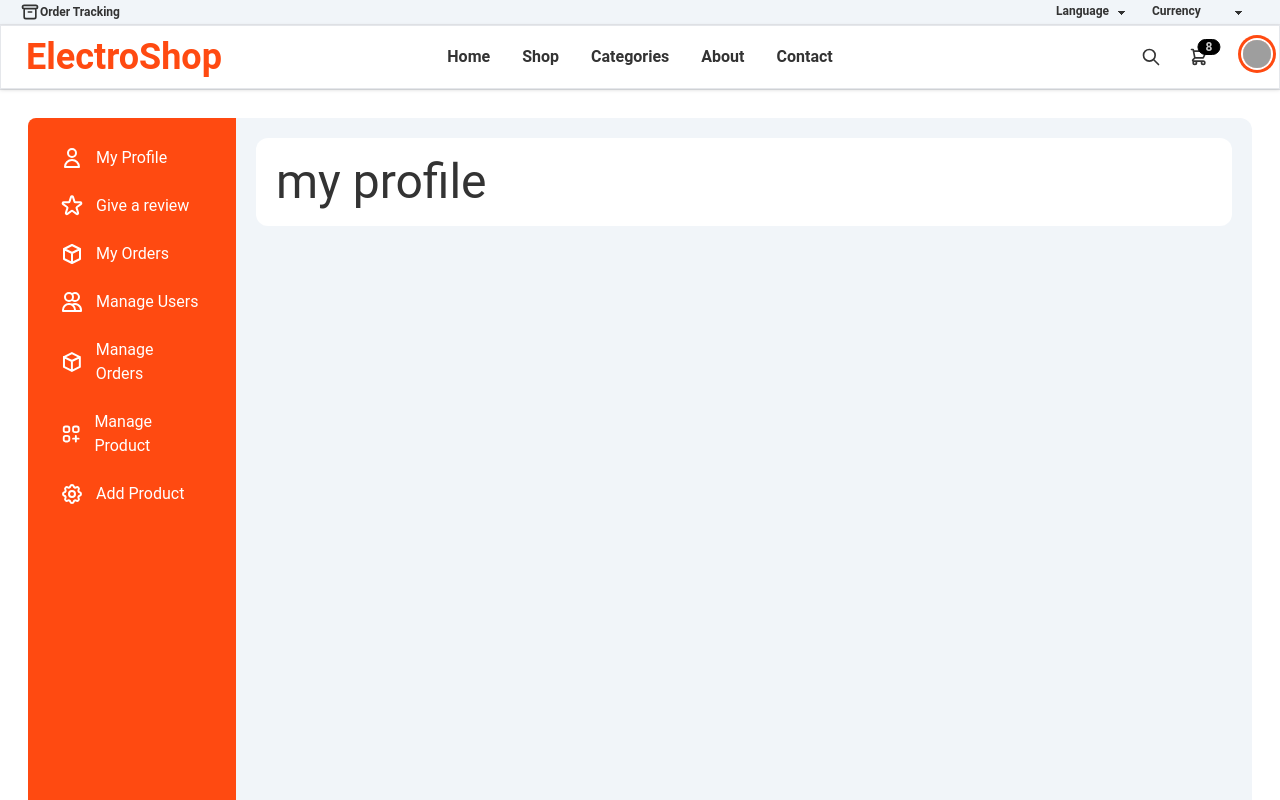
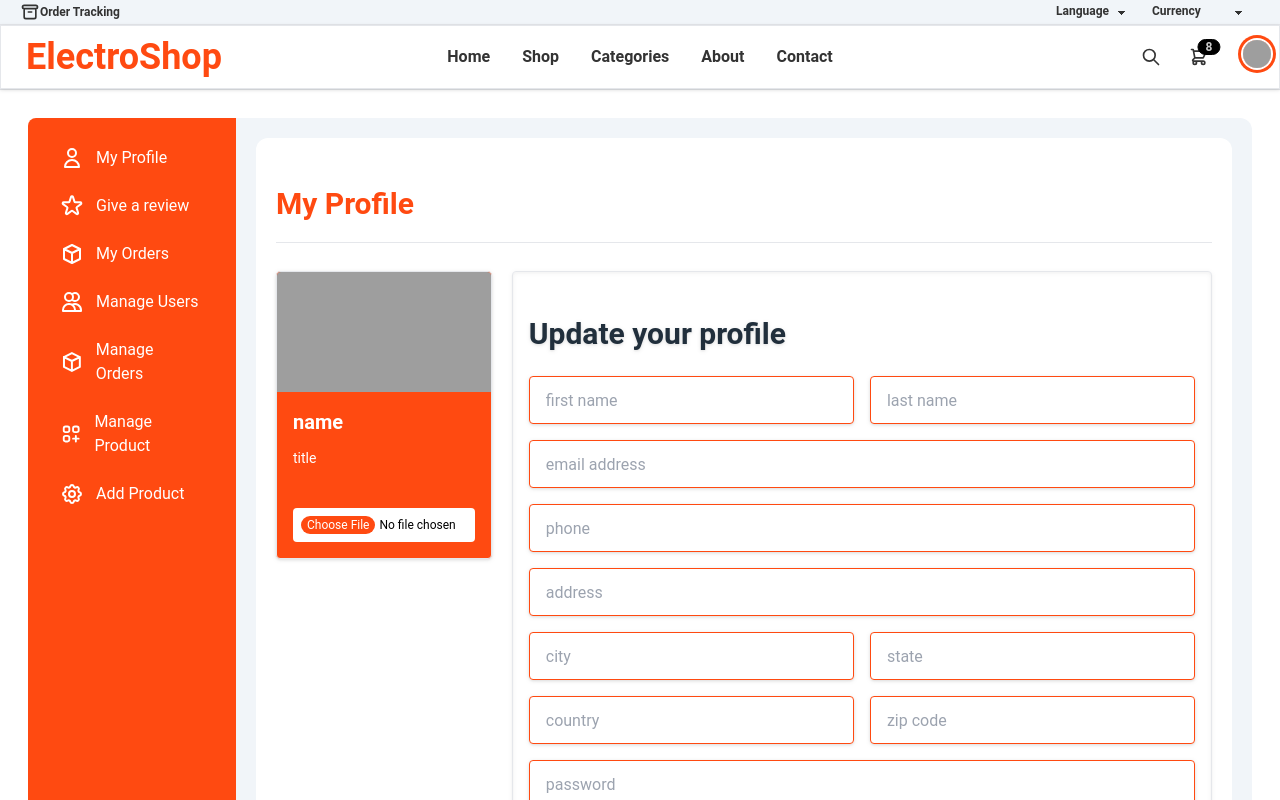
Before and after one commit to MdMuzahid07/ElectroShop_E-commerce-Client-, a React (Create React App) app: page /dashboard/profile in a window 1280 px wide. Built offline with nearby package versions, Linux system fonts and the light colour scheme; grey boxes are pictures that could not be loaded.

Commit message:
my profile page UI/UX almost complete

```diff
--- a/src/Dashboard/MyProfile.jsx
+++ b/src/Dashboard/MyProfile.jsx
@@ -1,9 +1,73 @@
 import React from 'react';
+import { useForm } from "react-hook-form";
+import { Link } from 'react-router-dom';
 
 const MyProfile = () => {
+
+    const { register, handleSubmit, watch, formState: { errors } } = useForm();
+    const onSubmit = data => {
+        console.log(data)
+    };
+
+    console.log(watch("example")); // watch input value by passing the name of it
     return (
-        <div className='mx-auto text-5xl'>
-            <h2>my profile</h2>
+        <div className='mx-auto my-7'>
+            <h2 className='text-3xl font-bold text-primary'>My Profile</h2>
+            <hr className='mt-5 mb-7' />
+
+            <div className='md:flex gap-5'>
+                <div class="card card-compact md:w-72 h-72 bg-primary text-white border drop-shadow rounded">
+                    <figure><img src="https://placeimg.com/400/225/arch" alt="Shoes" /></figure>
+                    <div class="card-body">
+                        <h2 class="card-title">name</h2>
+                        <p>title</p>
+                        <div class="card-actions bg-white rounded p-2">
+                            <input type="file" class=" w-full text-xs text-black
+
+      file:rounded-full file:border-0
+      file:text-xs file:font-xs
+      file:bg-primary file:text-white
+    "/>
+                        </div>
+                    </div>
+                </div>
+
+                <div class="card card-compact w-full border drop-shadow rounded my-7 md:my-0">
+                    <div class="card-body">
+
+                        <h2 className='text-3xl text-accent font-bold mt-7'>Update your profile</h2>
+                        <form onSubmit={handleSubmit(onSubmit)}>
+
+                            <div className='grid md:grid-cols-2 gap-4'>
+                                <input {...register("name")} type="text" placeholder='first name' class="input input-bordered input-primary w-full rounded my-4" />
+                                <input {...register("name")} type="text" placeholder='last name' class="input input-bordered input-primary w-full rounded my-4" />
+                            </div>
+
+                            <input {...register("email")} type="email" placeholder='email address' class="input input-bordered input-primary w-full rounded" />
+
+                            <input {...register("contact")} type="number" placeholder='phone' class="input input-bordered input-primary w-full rounded my-4" />
+
+                            <input {...register("address")} type="text" placeholder='address' class="input input-bordered input-primary w-full rounded" />
+
+                            <div className='grid md:grid-cols-2 gap-4 my-4'>
+                                <input {...register("city")} type="text" placeholder='city' class="input input-bordered input-primary w-full rounded" />
+                                <input {...register("state")} type="text" placeholder='state' class="input input-bordered input-primary w-full rounded" />
+                            </div>
+
+                            <div className='grid md:grid-cols-2 gap-4'>
+                                <input {...register("country")} type="text" placeholder='country' class="input input-bordered input-primary w-full rounded" />
+                                <input {...register("zip")} type="number" placeholder='zip code' class="input input-bordered input-primary w-full rounded" />
+                            </div>
+
+                            <input {...register("password")} type="password" placeholder='password' class="input input-bordered input-primary w-full rounded mt-4" />
+
+                            <button className='btn btn-circle btn-outline btn-primary my-7'><svg xmlns="http://www.w3.org/2000/svg" class="h-6 w-6" fill="none" viewBox="0 0 24 24" stroke="currentColor" stroke-width="2">
+                                <path stroke-linecap="round" stroke-linejoin="round" d="M12 19l9 2-9-18-9 18 9-2zm0 0v-8" />
+                            </svg></button>
+                        </form>
+                    </div>
+                </div>
+            </div>
         </div>
     );
 };
--- a/src/index.css
+++ b/src/index.css
@@ -17,6 +17,7 @@ body {
   -moz-osx-font-smoothing: grayscale;
 }
 
+
 ::-webkit-scrollbar {
   width: 0.3rem;
   /* width of the entire scrollbar */
```
